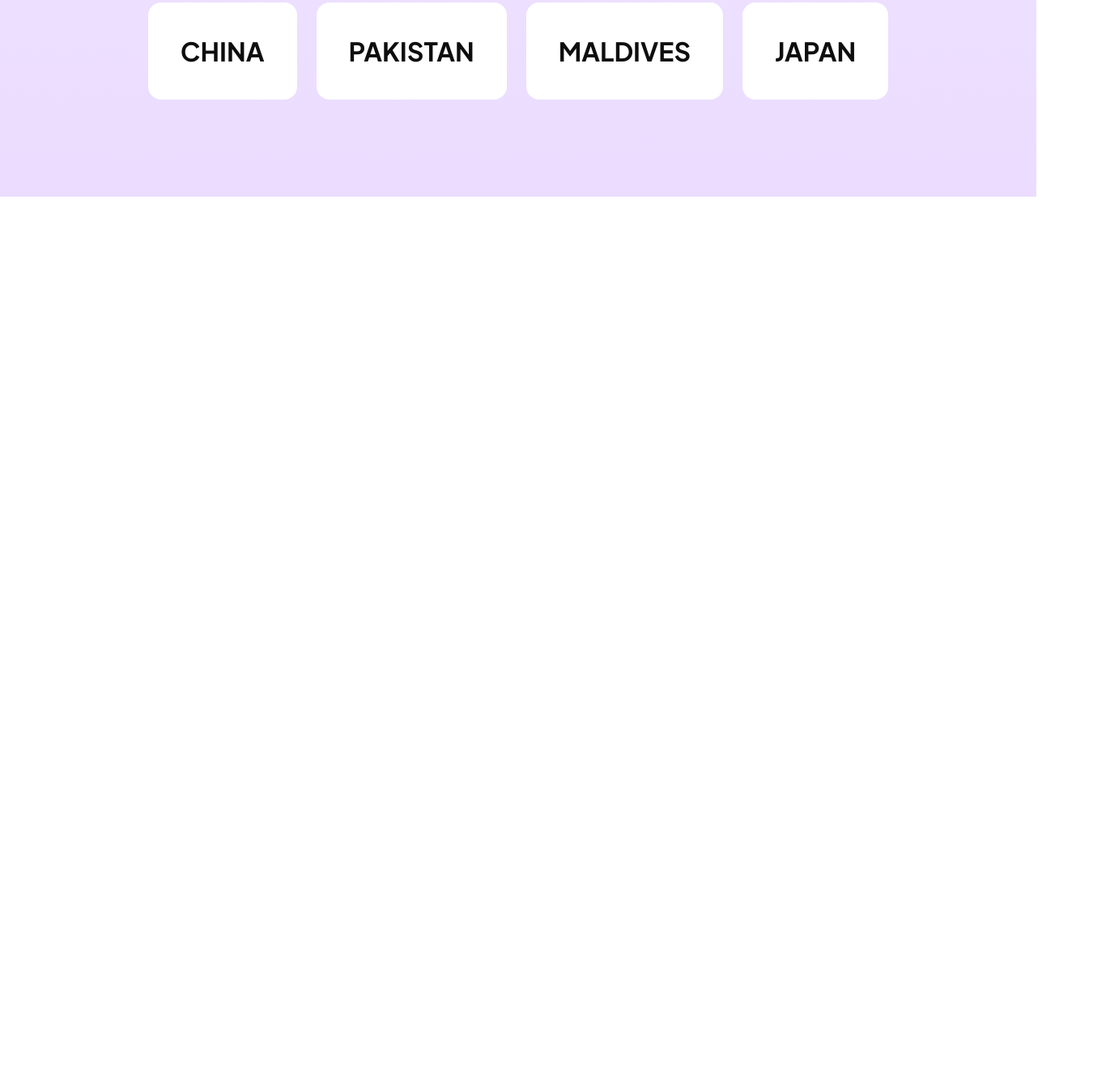
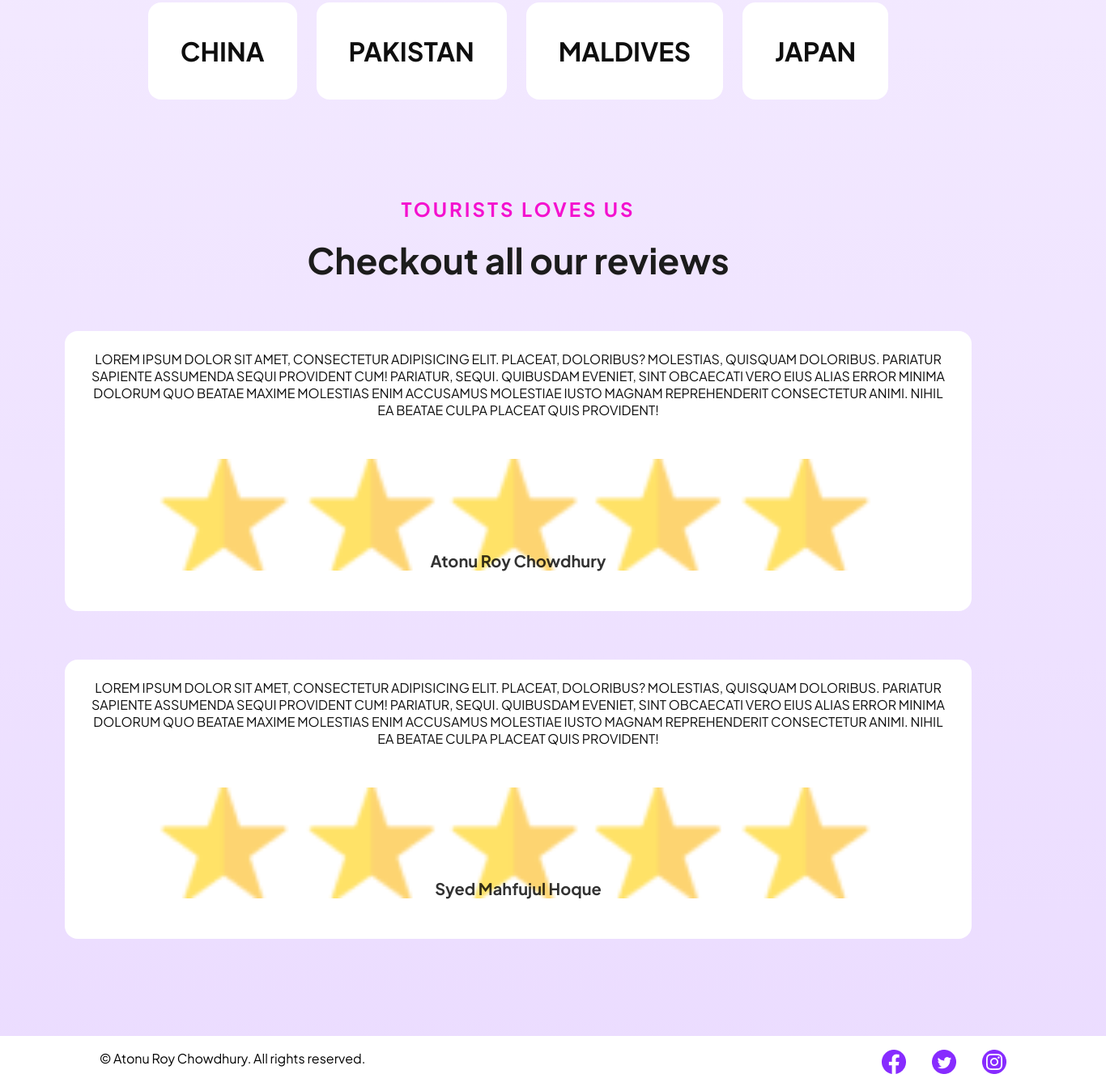
Before and after one commit to atonu-a/Travelo.io, a plain HTML site: page index.html in a window 1280 px wide. Shown: the part 2455-3803 px from the top of the page at 81% size, 1366 px wide, since content can reach past the window. Before the commit the page ends 2698 px from the top, so only its background shows below. Drawn offline with Linux system fonts and the light colour scheme.

```diff
--- a/index.html
+++ b/index.html
@@ -130,7 +130,7 @@
        </div>
 
        <!-- review Section -->
-        <div hidden id="review-container">
+        <div id="review-container">
             <div id="review-section">
                 <!-- text section -->
                 <div class="texts">
@@ -175,7 +175,7 @@
 
         <!-- Footer Section -->
          <footer>
-            <div hidden id="copyright-container">
+            <div id="copyright-container">
                 <div id="copyright">
                     <p>&copy; Atonu Roy Chowdhury. All rights reserved.</p>
                     <div class="contact-info">
```
